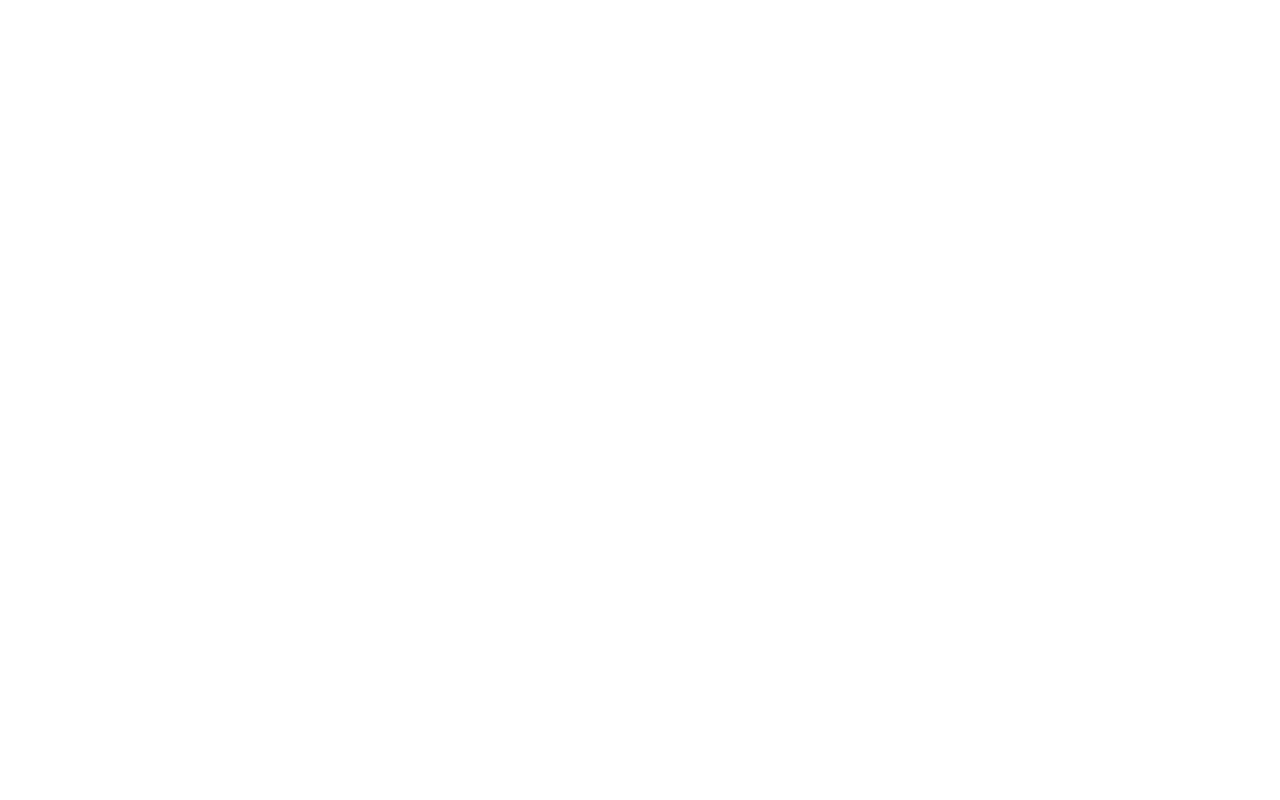
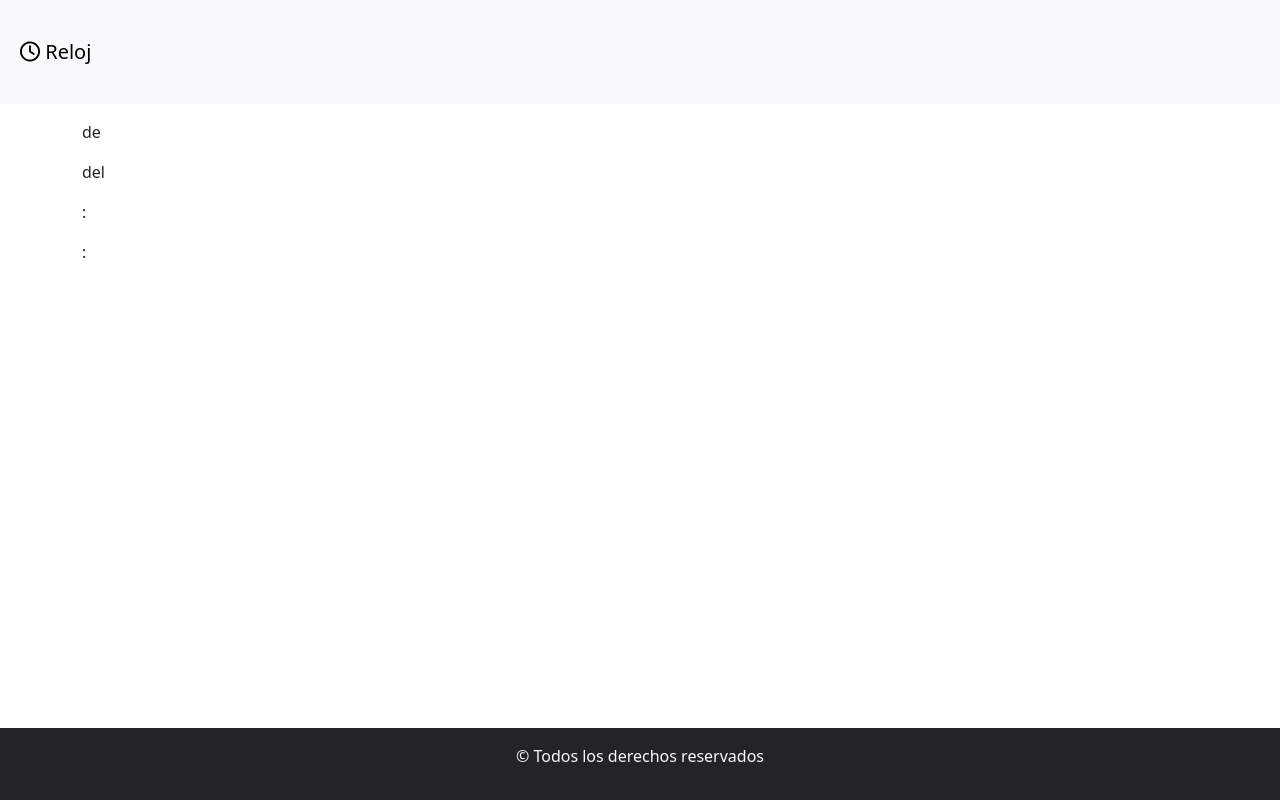
Before and after one commit to 05Vero-S/trabajopractico5ej4, a plain HTML site: page index.html in a window 1280 px wide. Drawn offline with nearby package versions, Linux system fonts and the light colour scheme.

Commit message:
agregue maquetado en html del reloj

```diff
--- a/css/style.css
+++ b/css/style.css
@@ -0,0 +1,9 @@
+body{
+    display: flex;
+    flex-direction: column;
+    min-height: 100vh;
+}
+
+main{
+    flex-grow: 1;
+}
--- a/index.html
+++ b/index.html
@@ -5,11 +5,52 @@
     <meta name="viewport" content="width=device-width, initial-scale=1.0">
     <meta name="description" content="Practica DOM Y BOM">
     <meta name="author" content="Soria Verónica">
+    <script src="https://kit.fontawesome.com/1993cd3f3e.js" crossorigin="anonymous"></script>
     <link href="https://cdn.jsdelivr.net/npm/bootstrap@5.3.2/dist/css/bootstrap.min.css" rel="stylesheet" integrity="sha384-T3c6CoIi6uLrA9TneNEoa7RxnatzjcDSCmG1MXxSR1GAsXEV/Dwwykc2MPK8M2HN" crossorigin="anonymous">
     <link rel="stylesheet" href="./css/style.css">
     <title>Trabajo Práctico Nº 5</title>
 </head>
 <body>
+    <header>
+        <nav class="navbar bg-body-tertiary py-4">
+            <div class="container-fluid">
+              <a class="navbar-brand m-2" href="#">
+                <i class="fa-regular fa-clock"></i>
+                Reloj
+              </a>
+            </div>
+          </nav>
+    </header>
+    <main>
+        <section class="container">
+            <div class="fechaHora">
+                <div class="fecha">
+                    <p id="diaSemana" class="diaSemana"></p>
+                    <p id="dia" class="dia"></p>
+                    <p>de</p>
+                    <p id="mes" class="mes"></p>
+                    <p>del</p>
+                    <p id="anio" class="anio"></p>
+                </div>
+                <div class="reloj">
+                    <p id="horas" class="horas"></p>
+                    <p>:</p>
+                    <p id="minutos" class="minutos"></p>
+                    <p>:</p>
+                    <div class="boxSegundos">
+                        <p id="amPm" class="amPm"></p>
+                        <p id="segundos" class="segundos"></p>
+
+                    </div>
+                </div>
+            </div>
+
+        </section>
+    </main>
+    <footer class="bg-dark text-light py-3 text-center">
+        <p>&copy; Todos los derechos reservados</p>
+
+    </footer>
     <script src="https://cdn.jsdelivr.net/npm/bootstrap@5.3.2/dist/js/bootstrap.bundle.min.js" integrity="sha384-C6RzsynM9kWDrMNeT87bh95OGNyZPhcTNXj1NW7RuBCsyN/o0jlpcV8Qyq46cDfL" crossorigin="anonymous"></script>
     <script src="./js/app.js"></script>
 </body>
```
Also changed, not shown: fondo-galaxia-realista_23-2148987183.jpg (added).
